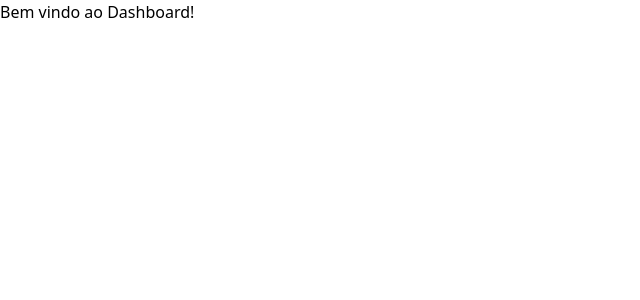
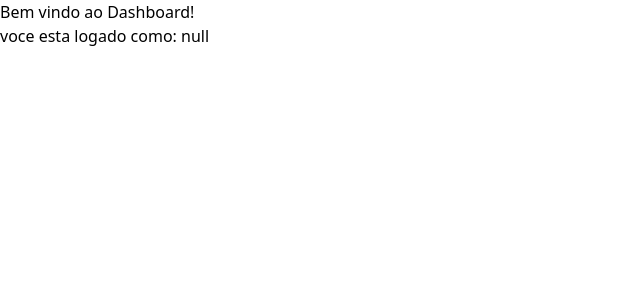
Before and after one commit to pedro0402/user-management-system, a React (Vite) app in the folder web/: page / in a window 1280 px wide. Shown: the top 300 px of the page, without its empty margins (0-640 px from the left). Built offline with nearby package versions, Linux system fonts and the light colour scheme; sample sign-in values are in the browser's storage.

Commit message:
feat: criando funcionalidade que informa o usuario como ele esta logado

```diff
--- a/web/src/pages/DashboardPage.tsx
+++ b/web/src/pages/DashboardPage.tsx
@@ -5,6 +5,7 @@ export function DashboardPage() {
     return (
         <div>
             <h1>Bem vindo ao Dashboard!</h1>
+            <p>voce esta logado como: {`${userEmail}`}</p>
         </div>
     )
 
```
